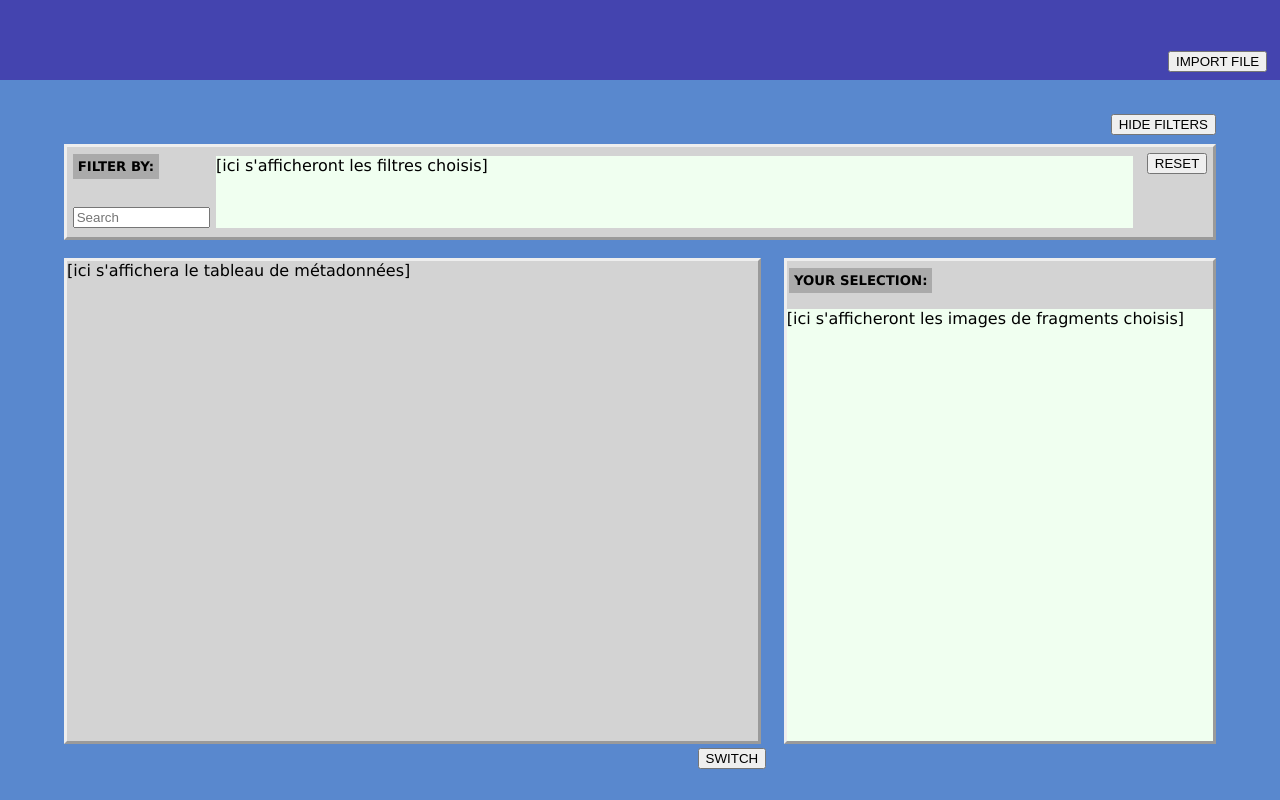
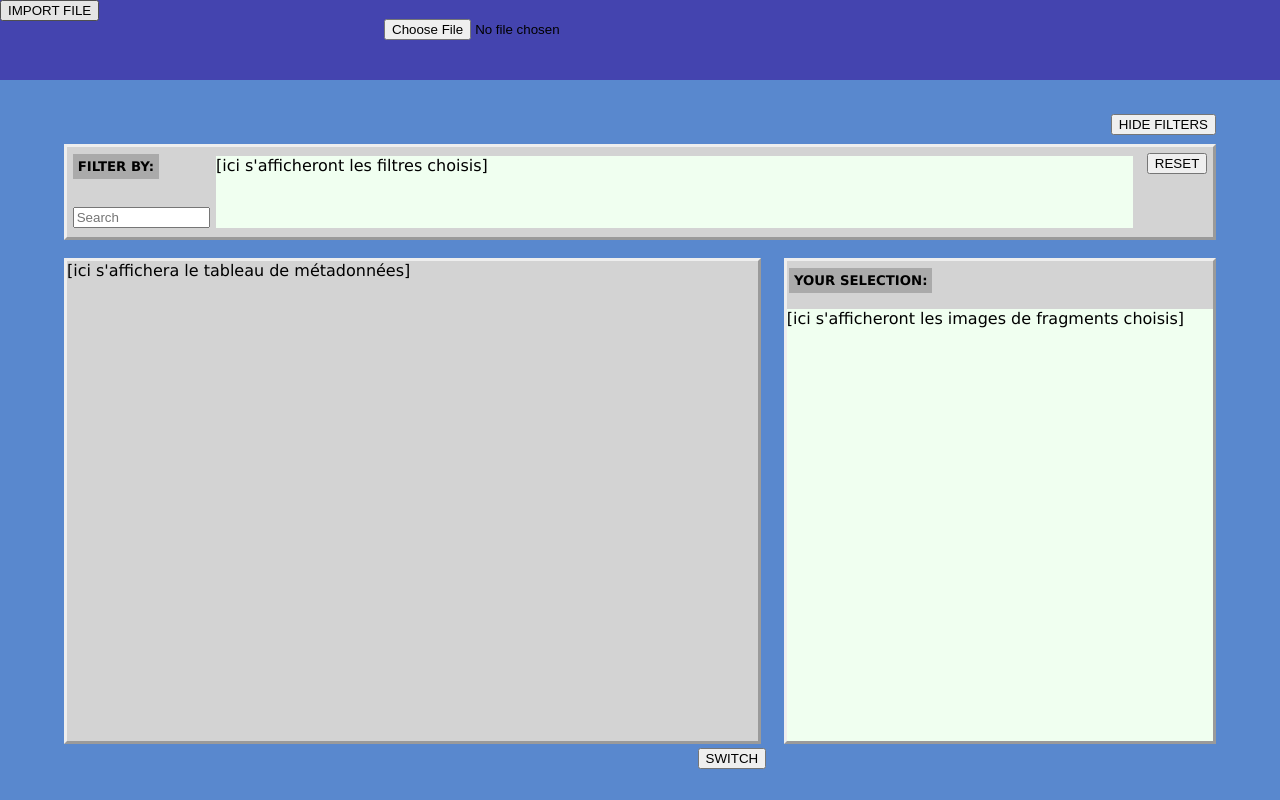
Before and after one commit to lpetrus32/ArcheoAssembler, a plain HTML site: page index.html in a window 1280 px wide. Drawn offline with Linux system fonts and the light colour scheme.

Commit message:
Ajout de fichier

```diff
--- a/index.css
+++ b/index.css
@@ -109,10 +109,10 @@ body{
     bottom : -25px;
 }
 
-#fileButton{
+#datafile{
     position: absolute;
-    right : 1%;
-    bottom : 10%;
+    left : 30%;
+    bottom : 50%;
 }
 
 /* OTHERS ---------------------------------------------------*/
@@ -133,5 +133,5 @@ h5{
 }
 
 #datafile{
-    display: none;
+    display: block;
 }
```
